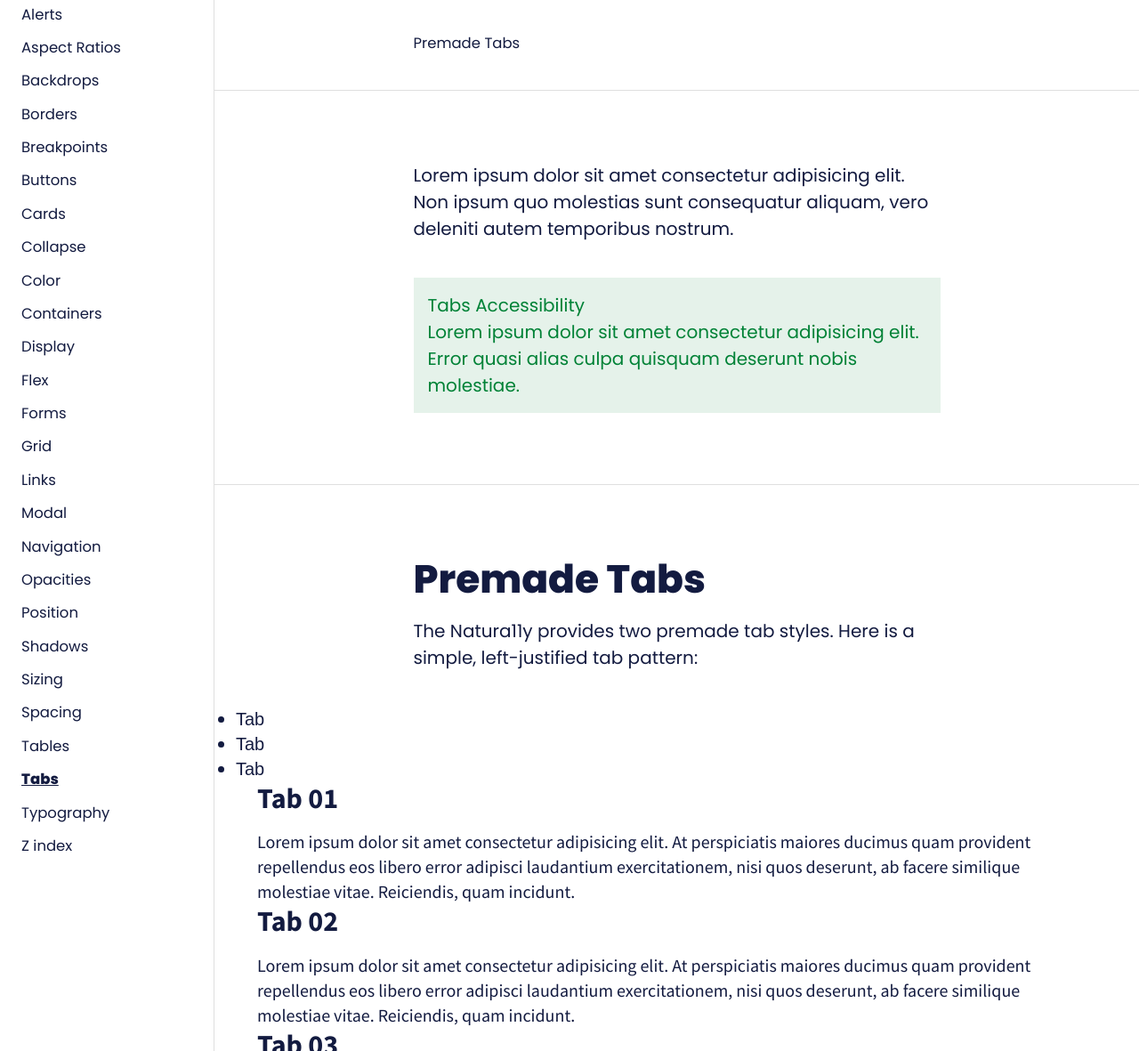
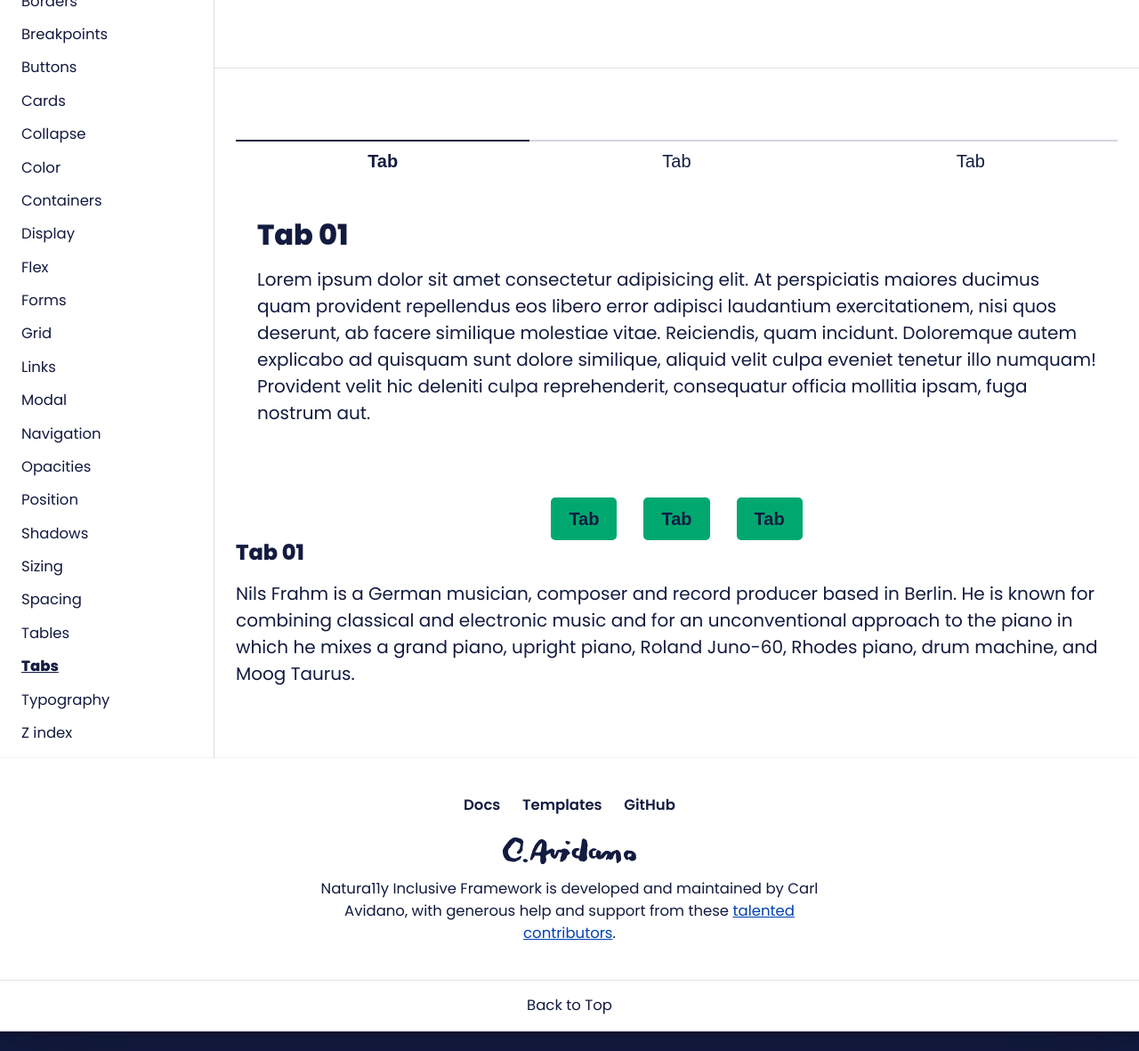
Before and after one commit to cavidano/natura11y-docs, a Jekyll site: the page built from _docs-a-z/tabs.html, in a window 1280 px wide and 1400 px high, scrolled down 262 px, cut to the strip 219-1400 px from the top of the window. Shown: the whole strip at 89% size. Built offline with Jekyll 4.4.1, drawn with Linux system fonts in a browser that asks for light colours; after the commit the page ends 1640 px from its top, so only the background shows below that; some of the changed text lies outside the part shown.

Commit message:
before addressing typography

```diff
--- a/_docs-a-z/tabs.html
+++ b/_docs-a-z/tabs.html
@@ -5,332 +5,135 @@
 backdrop_credit_url: "https://unsplash.com/@ejleusink"
 ---
 
-<div class="container narrow margin-y-4">
-    <p>
-        Lorem ipsum dolor sit amet consectetur adipisicing elit. Non ipsum quo molestias sunt consequatur aliquam, vero deleniti autem temporibus nostrum.
-    </p>
-</div>
-<!-- .container -->
+<figure class="container medium margin-y-4">
+    <div class="tabs" role="tablist">
 
-<div class="container narrow margin-y-4">
-    <div class="alert alert--confirm margin-y-3">
-        <div class="alert__head">
-            <p>
-                <span class="fas fa-universal-access fa-lg" aria-hidden="true"></span>
-                <span class="alert__head__title">Tabs Accessibility</span>
-            </p>
-        </div>
-        <div class="alert__body">
-            <p>
-                Lorem ipsum dolor sit amet consectetur adipisicing elit. Error quasi alias culpa quisquam deserunt nobis molestiae.</p>
-        </div>
-    </div>
-</div>
-<!-- .container -->
-
-<hr class="section-start" id="">
-
-<div class="container narrow margin-y-4">
-    <h2>Premade Tabs</h2>
-    <p>
-        The Natura11y provides two premade tab styles. Here is a simple, left-justified tab pattern:
-    </p>
-</div>
-<!-- .container -->
-
-<figure class="container medium margin-y-4" {{ site.example-custom-properties }}>
-
-    <div data-tab-group>
-
-        <ul class="tabs tabs--horizontal--md" role="tablist">
+        <ul class="tabs-nav tabs-nav--horizontal--md">
             <li>
-                <button aria-selected="true" aria-controls="tab-panel-group-a-01" id="tab-button-group-a-01" role="tab">
+                <button id="tab-button-group-b-01" aria-controls="tab-panel-group-b-01" aria-selected="true" role="tab">
                     Tab
                 </button>
             </li>
             <li>
-                <button aria-selected="false" aria-controls="tab-panel-group-a-02" id="tab-button-group-a-02" role="tab">
+                <button id="tab-button-group-b-02" aria-controls="tab-panel-group-b-02" aria-selected="false" role="tab">
                     Tab
                 </button>
             </li>
             <li>
-                <button aria-selected="false" aria-controls="tab-panel-group-a-03" id="tab-button-group-a-03" role="tab">
+                <button id="tab-button-group-b-03" aria-controls="tab-panel-group-b-03" aria-selected="false" role="tab">
                     Tab
                 </button>
             </li>
         </ul>
 
-        <div class="tab__panel shown" id="tab-panel-group-a-01" aria-labelledby="tab-button-group-a-01" role="tabpanel">
-            <div class="container py-4">
+        <div class="tabs__panel shown" id="tab-panel-group-b-01" aria-labelledby="tab-button-group-b-01" role="tabpanel">
+            <div class="container padding-y-4">
                 <h2 class="h4">Tab 01</h2>
                 <p>
                     Lorem ipsum dolor sit amet consectetur adipisicing elit. At perspiciatis maiores
                                                                                                 ducimus quam provident repellendus eos libero error adipisci laudantium
                                                                                                 exercitationem, nisi quos deserunt, ab facere similique molestiae vitae. Reiciendis,
-                    quam incidunt.
+                                                                                                quam incidunt. Doloremque autem explicabo ad quisquam sunt dolore similique, aliquid
+                                                                                                velit culpa eveniet tenetur illo numquam! Provident velit hic deleniti culpa
+                                                                                                reprehenderit, consequatur officia mollitia ipsam, fuga nostrum aut.
                 </p>
             </div>
             <!-- .container -->
         </div>
 
-        <div class="tab__panel" id="tab-panel-group-a-02" aria-labelledby="tab-button-group-a-02" role="tabpanel">
-            <div class="container py-4">
+        <div class="tabs__panel" id="tab-panel-group-b-02" aria-labelledby="tab-button-group-b-02" role="tabpanel">
+            <div class="container padding-y-4">
                 <h2 class="h4">Tab 02</h2>
                 <p>
                     Lorem ipsum dolor sit amet consectetur adipisicing elit. At perspiciatis maiores
                                                                                                 ducimus quam provident repellendus eos libero error adipisci laudantium
                                                                                                 exercitationem, nisi quos deserunt, ab facere similique molestiae vitae. Reiciendis,
-                    quam incidunt.
+                                                                                                quam incidunt. Doloremque autem explicabo ad quisquam sunt dolore similique, aliquid
+                                                                                                velit culpa eveniet tenetur illo numquam! Provident velit hic deleniti culpa
+                                                                                                reprehenderit, consequatur officia mollitia ipsam, fuga nostrum aut.
                 </p>
             </div>
             <!-- .container -->
         </div>
 
-        <div class="tab__panel" id="tab-panel-group-a-03" aria-labelledby="tab-button-group-a-02" role="tabpanel">
-            <div class="container py-4">
+        <div class="tabs__panel" id="tab-panel-group-b-03" aria-labelledby="tab-button-group-b-02" role="tabpanel">
+            <div class="container padding-y-4">
                 <h2 class="h4">Tab 03</h2>
                 <p>
                     Lorem ipsum dolor sit amet consectetur adipisicing elit. At perspiciatis maiores
                                                                                                 ducimus quam provident repellendus eos libero error adipisci laudantium
                                                                                                 exercitationem, nisi quos deserunt, ab facere similique molestiae vitae. Reiciendis,
-                    quam incidunt.
+                                                                                                quam incidunt. Doloremque autem explicabo ad quisquam sunt dolore similique, aliquid
+                                                                                                velit culpa eveniet tenetur illo numquam! Provident velit hic deleniti culpa
+                                                                                                reprehenderit, consequatur officia mollitia ipsam, fuga nostrum aut.
                 </p>
             </div>
             <!-- .container -->
         </div>
 
     </div>
-    <!-- tabs -->
-
 </figure>
 
-<div class="container narrow margin-y-4">
-    <p>
-        You can change the justification of the tabs above with our <a href="#1">flex classes</a>(for centered tabs add
-        <code>.justify-content-center</code> to the <code>.tabs</code> selector).
-    </p>
-    <p>
-        The example code below creates the preceding tabs.
-    </p>
-</div>
-<!-- .container -->
+<figure class="container medium margin-y-4">
 
-<figure class="container medium margin-y-4">
-    <pre data-line="1,3,5,6,7,8,9,10,30,31,32,33,34,35,36,37,38,39,40">
-        <code class="language-html">
-            &lt;div data-tab-group&gt;
+    <div class="tabs" role="tablist">
 
-                &lt;ul class="tabs tabs--horizontal--md" role="tablist"&gt;
-                    &lt;li&gt;
-                        &lt;button aria-selected="true"
-                            aria-controls="tab-panel-group-a-01"
-                            id="tab-button-group-a-01"
-                            role="tab"&gt;
-                            Tab
-                        &lt;/button&gt;
-                    &lt;/li&gt;
-                    &lt;li&gt;
-                        &lt;button aria-selected="false"
-                            aria-controls="tab-panel-group-a-02"
-                            id="tab-button-group-a-02"
-                            role="tab"&gt;
-                            Tab
-                        &lt;/button&gt;
-                    &lt;/li&gt;
-                    &lt;li&gt;
-                        &lt;button aria-selected="false"
-                            aria-controls="tab-panel-group-a-03"
-                            id="tab-button-group-a-03"
-                            role="tab"&gt;
-                            Tab
-                        &lt;/button&gt;
-                    &lt;/li&gt;
-                &lt;/ul&gt;
-
-                &lt;div class="tab__panel shown" id="tab-panel-group-a-01" aria-labelledby="tab-button-group-a-01" role="tabpanel"&gt;
-                    &lt;div class="container py-4"&gt;
-                        &lt;h2 class="h4"&gt;Tab 01&lt;/h2&gt;
-                        &lt;p&gt;
-                            Lorem ipsum dolor sit amet consectetur adipisicing elit. At perspiciatis maiores
-                            ducimus quam provident repellendus eos libero error adipisci laudantium
-                            exercitationem, nisi quos deserunt, ab facere similique molestiae vitae. Reiciendis,
-                            quam incidunt.
-                        &lt;/p&gt;
-                    &lt;/div&gt;
-                &lt;/div&gt;
-                &lt;!-- .tab__panel --&gt;
-
-                &lt;div class="tab__panel" id="tab-panel-group-a-02" aria-labelledby="tab-button-group-a-02" role="tabpanel"&gt;
-                    &lt;div class="container py-4"&gt;
-                        &lt;h2 class="h4"&gt;Tab 02&lt;/h2&gt;
-                        &lt;p&gt;
-                           ...
-                        &lt;/p&gt;
-                    &lt;/div&gt;
-                &lt;/div&gt;
-                &lt;!-- .tab__panel --&gt;
-
-                &lt;div class="tab__panel" id="tab-panel-group-a-03" aria-labelledby="tab-button-group-a-02" role="tabpanel"&gt;
-                    &lt;div class="container py-4"&gt;
-                        &lt;h2 class="h4"&gt;Tab 03&lt;/h2&gt;
-                        &lt;p&gt;
-                            ...
-                        &lt;/p&gt;
-                    &lt;/div&gt;
-                &lt;/div&gt;
-                &lt;!-- .tab__panel --&gt;
-
-            &lt;/div&gt;
-            &lt;!-- data-tab-group --&gt;
-
-        </code>
-    </pre>
-    <figcaption>
-        <p>
-            Figure 1 - The Natura11y's basic tab set up.
-        </p>
-    </figcaption>
-</figure>
-
-<figure class="container narrow margin-y-4">
-    <table class="table">
-        <thead>
-            <tr>
-                <th class="width-30">Line #</th>
-                <th class="width-70">Details</th>
-            </tr>
-        </thead>
-        <tbody>
-
-            <tr>
-                <td>1</td>
-                <td>
-                    <p>
-                        The tab container does not need a class, rather the data attribute <code>data-tab-group</code>
-                        is required.
-                    </p>
-                </td>
-            </tr>
-            <tr>
-                <td>3</td>
-                <td>
-                    <p>
-                        The tab buttons live within a <code>&lt;ul&gt;</code>. The <code>.tabs</code> class is required
-                        for style only. The horizontal and breakpoint modifier class, <code>tabs--horizontal--md</code>,
-                        works like our <a href="{{ site.url }}/docs/navigation/">horizontal navigation
-                        classes</a>, making the tabs responsive. For accessibility, the <code>role="tablist"</code> attribute is included on the <code>&lt;ul&gt;</code>.
-                    </p>
-                </td>
-            </tr>
-            <tr>
-                <td>5-10</td>
-                <td>
-                    <p>
-                        On the first tab button, the <code>aria-selected</code> attribute is set to
-                        <code>"true"</code>, because the first tab is always visible by default.</code> The next attribute <code>aria-controls="{x}"</code> where <em>x</em> equals the <code>id</code> attribute
-                        of the associated <code>.tab__panel</code>. The button's <code>id</code> further associates the
-                        tab button with its panel using the <code>aria-labelledby</code> attribute
-                        (see line 30 above).
-                    </p>
-                </td>
-            </tr>
-        </tbody>
-
-    </table>
-</figure>
-
-<div class="container narrow margin-y-4">
-    <p>
-        Lorem ipsum, dolor sit amet consectetur adipisicing elit. Provident voluptas delectus soluta ipsa, nostrum
-        pariatur culpa in, quae id voluptate vel magni.
-    </p>
-</div>
-<!-- .container -->
-
-<figure class="container medium margin-y-4" {{ site.example-custom-properties }}>
-
-    <div data-tab-group>
-
-        <ul class="tabs tabs--span tabs--horizontal--md" role="tablist">
+        <ul class="nav nav--horizontal--md justify-content-center">
             <li>
-                <button aria-selected="true" aria-controls="tab-panel-group-b-01" id="tab-button-group-b-01" role="tab">
+                <button class="button theme-primary" aria-selected="true" aria-controls="tab-panel-group-d-01" id="tab-button-group-d-01" role="tab">
                     Tab
                 </button>
             </li>
             <li>
-                <button aria-selected="false" aria-controls="tab-panel-group-b-02" id="tab-button-group-b-02" role="tab">
+                <button class="button theme-primary" aria-selected="false" aria-controls="tab-panel-group-d-02" id="tab-button-group-d-02" role="tab">
                     Tab
                 </button>
             </li>
             <li>
-                <button aria-selected="false" aria-controls="tab-panel-group-b-03" id="tab-button-group-b-03" role="tab">
+                <button class="button theme-primary" aria-selected="false" aria-controls="tab-panel-group-d-03" id="tab-button-group-d-03" role="tab">
                     Tab
                 </button>
             </li>
         </ul>
 
-        <div class="tab__panel shown" id="tab-panel-group-b-01" aria-labelledby="tab-button-group-b-01" role="tabpanel">
-            <div class="container py-4">
-                <h2 class="h4">Tab 01</h2>
+        <div class="tabs__panel shown" id="tab-panel-group-d-01" aria-labelledby="tab-button-group-d-01" role="tabpanel">
+            <h6>Tab 01</h6>
             <p>
-                    Lorem ipsum dolor sit amet consectetur adipisicing elit. At perspiciatis maiores
-                    ducimus quam provident repellendus eos libero error adipisci laudantium
-                    exercitationem, nisi quos deserunt, ab facere similique molestiae vitae. Reiciendis,
-                    quam incidunt.
+                Nils Frahm is a German musician, composer and record producer based in Berlin. He is
+                                                                                    known
+                                                                                    for combining classical and electronic music and for an unconventional approach to the
+                                                                                    piano
+                                                                                    in which he mixes a grand piano, upright piano, Roland Juno-60, Rhodes piano, drum
+                                                                                    machine,
+                                                                                    and Moog Taurus.
             </p>
         </div>
-            <!-- .container -->
+
+        <div class="tabs__panel" id="tab-panel-group-d-02" aria-labelledby="tab-button-group-d-02" role="tabpanel">
+            <h6>Tab 02</h6>
+            <p>
+                Agnes Caroline Thaarup Obel is a Danish singer/songwriter. Her first album,
+                                                                                    Philharmonics,
+                                                                                    was released by PIAS Recordings on 4 October 2010 in Europe. Philharmonics was
+                                                                                    certified
+                                                                                    gold in June 2011 by the Belgian Entertainment Association (BEA) for sales of 10,000
+                                                                                    Copies.
+            </p>
         </div>
 
-        <div class="tab__panel" id="tab-panel-group-b-02" aria-labelledby="tab-button-group-b-02" role="tabpanel">
-            <div class="container py-4">
-                <h2 class="h4">Tab 02</h2>
+        <div class="tabs__panel" id="tab-panel-group-d-03" aria-labelledby="tab-button-group-d-02" role="tabpanel">
+            <h6>Tab 03</h6>
             <p>
-                    Lorem ipsum dolor sit amet consectetur adipisicing elit. At perspiciatis maiores
-                    ducimus quam provident repellendus eos libero error adipisci laudantium
-                    exercitationem, nisi quos deserunt, ab facere similique molestiae vitae. Reiciendis,
-                    quam incidunt.
+                Agnes Caroline Thaarup Obel is a Danish singer/songwriter. Her first album,
+                                                                                    Philharmonics,
+                                                                                    was released by PIAS Recordings on 4 October 2010 in Europe. Philharmonics was
+                                                                                    certified
+                                                                                    gold in June 2011 by the Belgian Entertainment Association (BEA) for sales of 10,000
+                                                                                    Copies.
             </p>
-            </div>
-            <!-- .container -->
-        </div>
-
-        <div class="tab__panel" id="tab-panel-group-b-03" aria-labelledby="tab-button-group-b-02" role="tabpanel">
-            <div class="container py-4">
-                <h2 class="h4">Tab 03</h2>
-                <p>
-                    Lorem ipsum dolor sit amet consectetur adipisicing elit. At perspiciatis maiores
-                    ducimus quam provident repellendus eos libero error adipisci laudantium
-                    exercitationem, nisi quos deserunt, ab facere similique molestiae vitae. Reiciendis,
-                    quam incidunt.
-                </p>
-            </div>
-            <!-- .container -->
         </div>
 
     </div>
     <!-- tabs -->
 
 </figure>
-
-<div class="container narrow margin-y-4">
-    <p>
-        The above example shows the tabs <code>&lt;ul&gt;</code> selector with the <code>.tabs--span</code> modifier class added to create full with tabs with a slightly different look than the first example.
-    </p>
-</div>
-<!-- .container -->
-
-<figure class="container medium margin-y-4">
-    <pre class="hide-toolbar">
-        <code class="language-html">
-            &lt;ul class="tabs tabs--span tabs--horizontal--md" role="tablist"&gt;
-                ...
-            &lt;/ul&gt;
-        </code>
-    </pre>
-    <figcaption>
-        <p>
-            Figure 2 - The <code>tabs--span</code> modifier class.
-        </p>
-    </figcaption>
-</figure>
--- a/index.html
+++ b/index.html
@@ -30,7 +30,7 @@
                     </div>
 
                     <div class="grid__cell">
-                        <a class="button button--outline width-100" href="#1">Examples</a>
+                        <a class="button button--outline width-100" href="{{ site.url }}/examples">Examples</a>
                     </div>
 
                 </div>
--- a/src/modules/modal/_style.scss
+++ b/src/modules/modal/_style.scss
@@ -25,7 +25,7 @@
 
   --modal-overlay-opacity: 0.8;
 
-  --modal-z-index: 1400;
+  --modal-z-index: 5000;
 }
 
 //////////////////////////////////////////////
```
Also changed, not shown: _docs-a-z/modal.html (+5 -6 lines), dist/css/natura11y_docs.css. Lines whose indentation alone changed are shown as unchanged.
